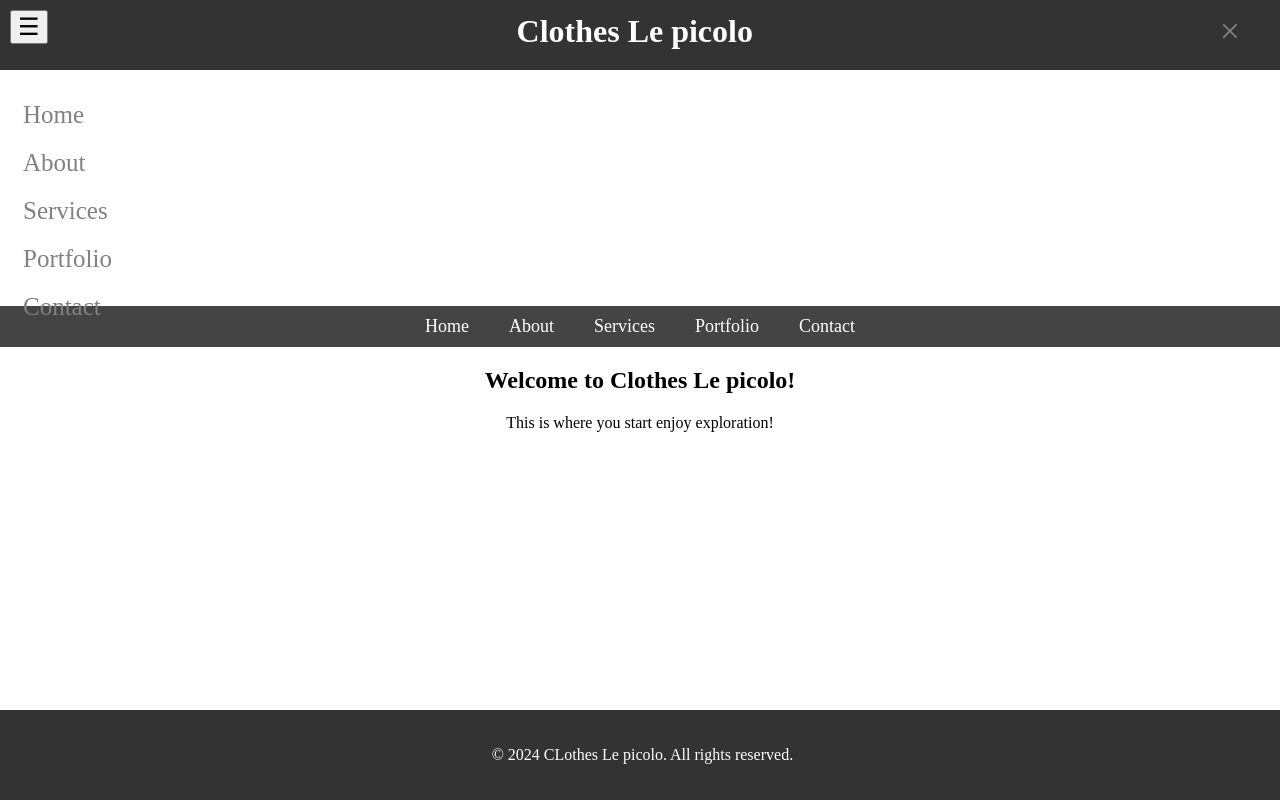
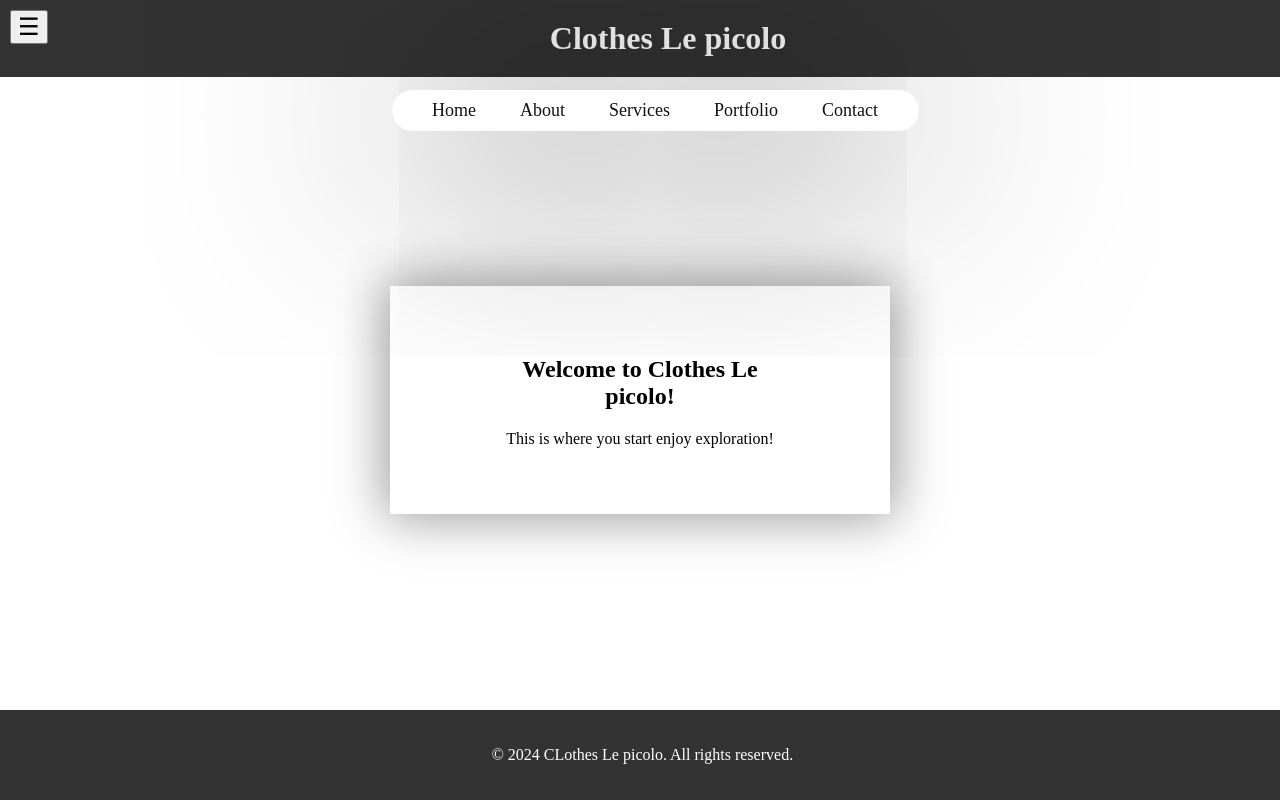
Before and after one commit to Balmescarlos/ITEW4Code, a plain HTML site: page index.html in a window 1280 px wide. Drawn offline with Linux system fonts and the light colour scheme.

Commit message:
"adjusted footer and header"

```diff
--- a/index.html
+++ b/index.html
@@ -26,8 +26,11 @@
         <a href="contact.html">Contact</a>
     </nav>
     <div class="container">
-        <h2>Welcome to Clothes Le picolo!</h2>
-        <p>This is where you start enjoy exploration!</p>
+        <section class="content-design">
+            <h2>Welcome to Clothes Le picolo!</h2>
+            <p>This is where you start enjoy exploration!</p>
+        </section>
+
         <button class="openbtn" onclick="openNav()">&#9776;</button>
     </div>
     <footer>
--- a/styles.css
+++ b/styles.css
@@ -1,5 +1,3 @@
-styles.css
-
 
     .sidebar {
         height: 100%;
@@ -42,23 +40,23 @@ styles.css
         .sidebar a {font-size: 18px;}
     }
 
-.container {
+    .content-design {
+        position: fixed;
+        top: 50%;
+        left: 50%;
+        transform: translate(-50%, -50%);
+        padding: 50px 100px;
+        text-align: center;
+        max-width: 300px;
+        box-shadow: 0px -1px 50px 5px rgba(0, 0, 0, 0.4);
+    }
 
-    margin-left: 250px;
-    padding: 0 10px;
+
+    footer {
         text-align: center;
     }
 
-.container:hover {
-    box-shadow: 0px -1px 50px 5px rgba(0.0.0.4);
-    max-width: 500px;
-}
-footer {
-
-    text-align: center;
-}
-
-/* @media screen and (max-width: 700px) {
+    @media screen and (max-width: 700px) {
         .sidebar {
             width: 100%;
             height: auto;
@@ -72,7 +70,7 @@ footer {
         .container {
             margin-left: 0;
         }
-} */
+    }
 
     button.openbtn {
         position: absolute;
@@ -81,37 +79,42 @@ button.openbtn {
         font-size: 24px;
     }
 
-
-.container {
-    margin-left: auto;
-    margin-right: auto;
-    text-align: center;
-}
-
     footer {
-    margin-top: -2%;
-    margin-left: -2%;
-    margin-right: -2%;
+        margin-left: -12%;
+        margin-right: 10%;
         background-color: #333;
         color: #fff;
         text-align: center;
         padding: 20px;
+        bottom: 0;
+        width: 120%;
         position: fixed;
-    bottom: 0;
-    width: 100%;
+    }
+
+    @media screen and ( width: 3734.4px )
+    {
+        nav{
+            transform: translateX(-50%);
+            left: 52%;
+            position: fixed;
+        }
+        .content-design{
+            position: fixed;
+            transform: translateX(-50%), translateY(-50%);
+            margin-top: 10%;
+            left: 32%;
+        }
     }
 
     header h1 {
-    margin-top: -2%;
-    margin-left: -2%;
-    margin-right: -2%;
-    max-width: 100%;
+        top: -21px;
+        margin-left: -10%;
+        min-width: 120%;
         background-color: #333;
         color: #fff;
         padding: 20px;
-    margin-bottom: absolute;
-    padding-top: 30px;
         text-align: center;
+        position: fixed;
     }
 
     #title:hover{
@@ -120,25 +123,25 @@ header h1 {
     }
 
     nav {
-    margin-top: -2%;
-    margin-left: -2%;
-    margin-right: -2%;
-    display: flex;
+        transform: translateX(-52%);
+        left: 52%;
+        position: fixed;
         justify-content: center;
-    background-color: #444;
-    padding: 10px 0;
+        max-width: 200%;
+        top:90px;
+        box-shadow: 0px 5px 500px 5px rgba(0.0.0.4);
+        padding: 10px 20px;
+        border-radius: 20px;
     }
 
     nav a {
-    color: #fff;
+        color: #121212;
         text-decoration: none;
         padding: 0 20px;
         font-size: 18px;
     }
 
-
     nav a:hover {
-    background-color: #3c3c3c;
-    transform: scale(1.2);
-    transition: .2s;
+        background-color: #7a7a7a;
+        border-radius: 20px;
     }
```
Lines whose indentation alone changed are shown as unchanged.
